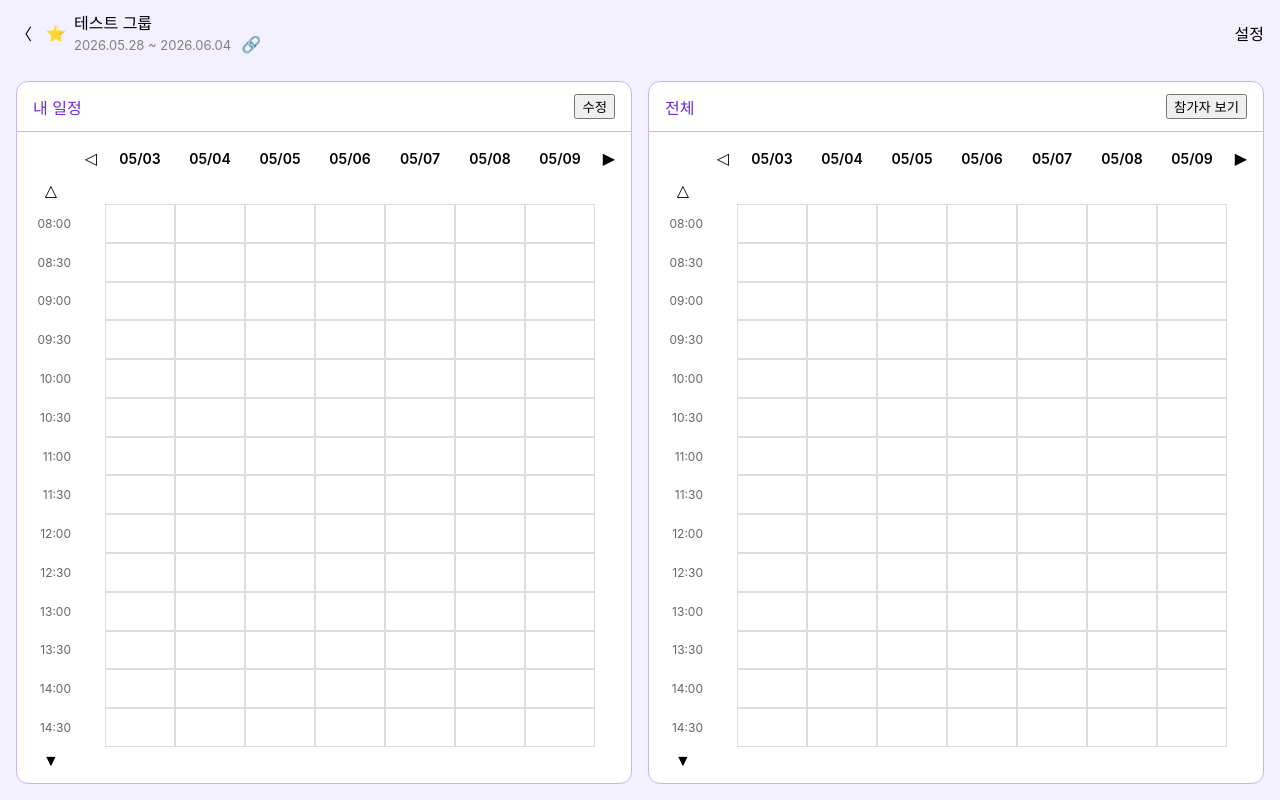
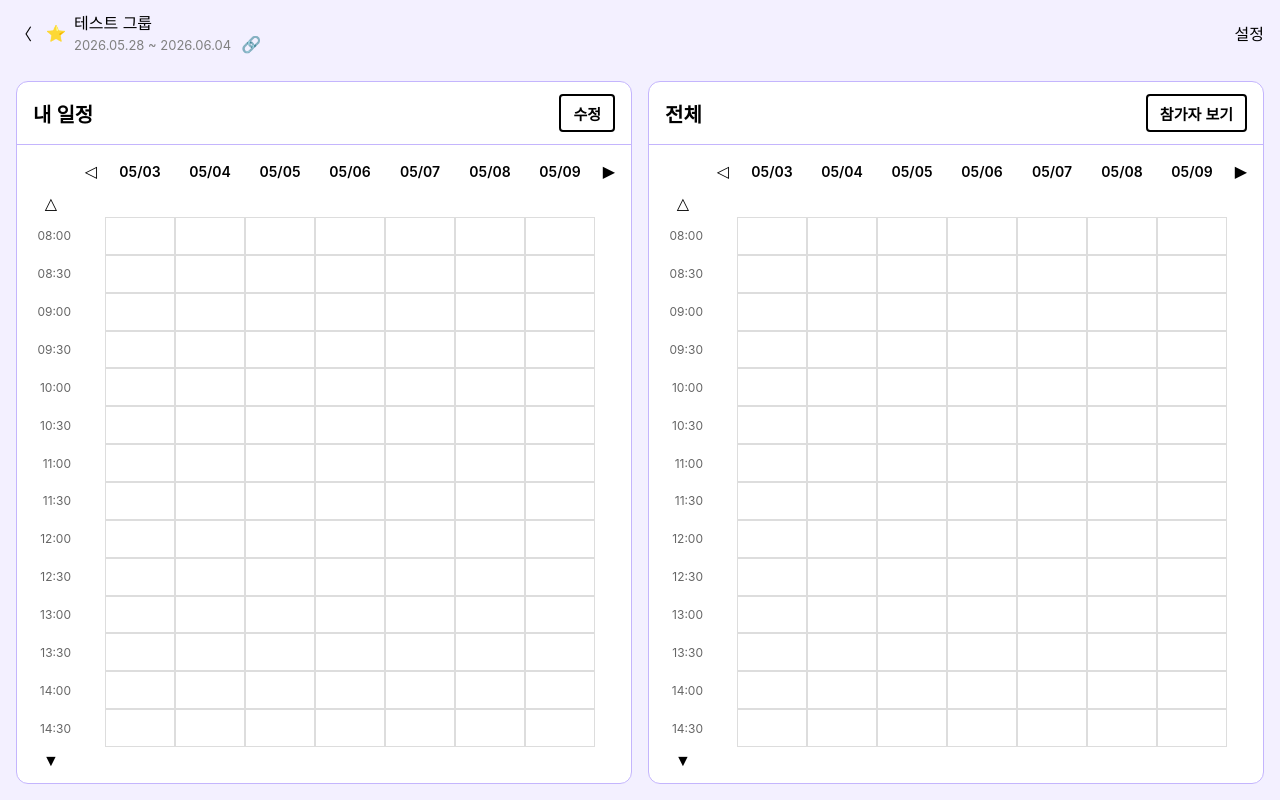
Before and after one commit to isehyun628-oss/TimeSync, a React (Create React App) app: page /groups/schedule in a window 1280 px wide. Built offline with nearby package versions, Linux system fonts and the light colour scheme.

Commit message:
fix: 폰트 색상 및 크기 1차 수정

```diff
--- a/src/components/ParticipantPopup.css
+++ b/src/components/ParticipantPopup.css
@@ -21,7 +21,7 @@
 .participant-popup-title {
     font-size: 15px;
     font-weight: bold;
-    color: #6d28d9; /* 진한 보라 */
+    color: black;
 }
 
 /* 닫기 버튼 */
@@ -30,7 +30,7 @@
     border: none;
     cursor: pointer;
     font-size: 16px;
-    color: #6d28d9; /* 진한 보라 */
+    color: black; /* 진한 보라 */
 }
 
 /* 참가자 목록 전체를 감싸는 컨테이너 */
@@ -54,7 +54,7 @@ participant-item {
 /* 참가자 이름 텍스트 */
 .participant-item span {
     font-size: 14px;
-    color: #6d28d9;
+    color: black;
 }
 
 /* 체크박스 스타일 */
--- a/src/components/TimeTable.css
+++ b/src/components/TimeTable.css
@@ -158,3 +158,12 @@ timetable-arrow:disabled {
 .timetable-cell.is-selected:hover {
     background-color: purple;
 }
+
+/* 오른쪽 캘린더 (보기 전용) 선택된 칸 */
+.timetable-cell.is-selected-readonly {
+    background-color: #e9d5ff;  /* 연보라 */
+}
+
+.timetable-cell.is-selected-readonly:hover {
+    background-color: #d8b4fe;
+}
--- a/src/components/TimeTable.js
+++ b/src/components/TimeTable.js
@@ -244,7 +244,7 @@ function TimeTable(props) {
                                     return (
                                         <div
                                             key={cellKey}
-                                            className={`timetable-cell ${isSelected ? 'is-selected' : ''}`}
+                                            className={`timetable-cell ${isSelected ? (props.readOnly ? 'is-selected-readonly' : 'is_selected') : ''}`}
                                             onMouseDown={() => handleMouseDown(dateKey, timeIndex)}
                                             onMouseEnter={() => handleMouseEnter(dateKey, timeIndex)}
                                         />
--- a/src/pages/GroupSchedulePage.css
+++ b/src/pages/GroupSchedulePage.css
@@ -33,7 +33,30 @@
     align-items: center;
     padding: 12px 16px;
     border-bottom: 1px solid #c4b5fd;   /* 연보라 구분선 */
-    color: #6d28d9; /* 진한 보라 */
+    color: black;
+}
+
+/* 캘린더 제목 폰트 */
+.calender-header span {
+    font-size: 20px;
+    font-weight: 600;
+}
+
+/* 캘린더 헤더 버튼 */
+.calender-header button {
+    font-size: 15px;
+    font-weight: 600;
+    height: 38px;
+    padding: 0 12px;
+    border: 2px solid #000;
+    border-radius: 4px;
+    background-color: white;
+    color: black;
+    cursor: pointer;
+}
+
+.calender-header button:hover {
+    background-color: #f2f2f2;
 }
 
 /* 캘린더 본체: 타임블럭 들어갈 영역 */
--- a/src/pages/GroupSchedulePage.js
+++ b/src/pages/GroupSchedulePage.js
@@ -131,6 +131,7 @@ function GroupSchedulePage() {
                             startTime={startTime}
                             endTime={endTime}
                             readOnly={true} /* 보기 전용 */
+                            selectedCells={mySelectedCells}
                         />
                     </div>
 
```
